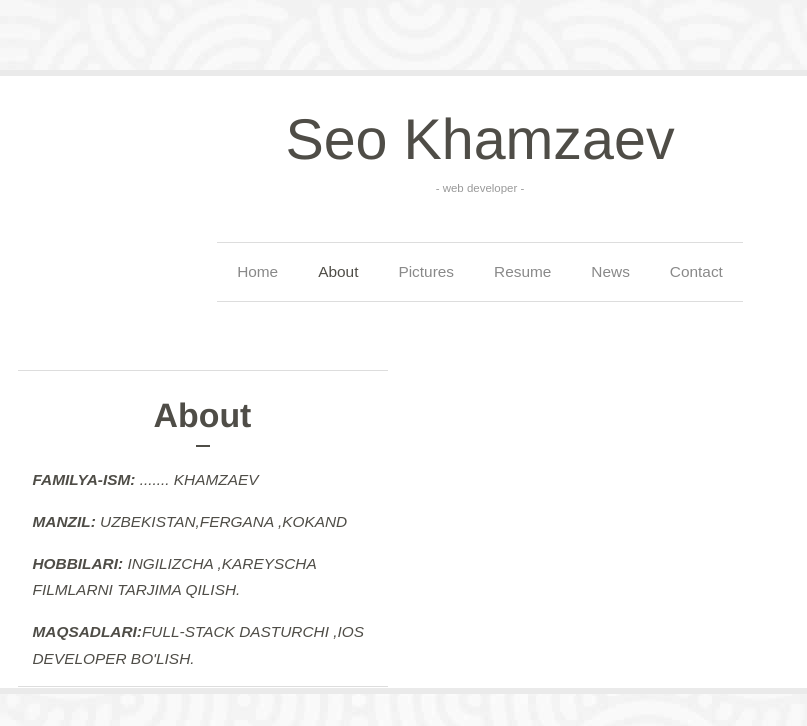
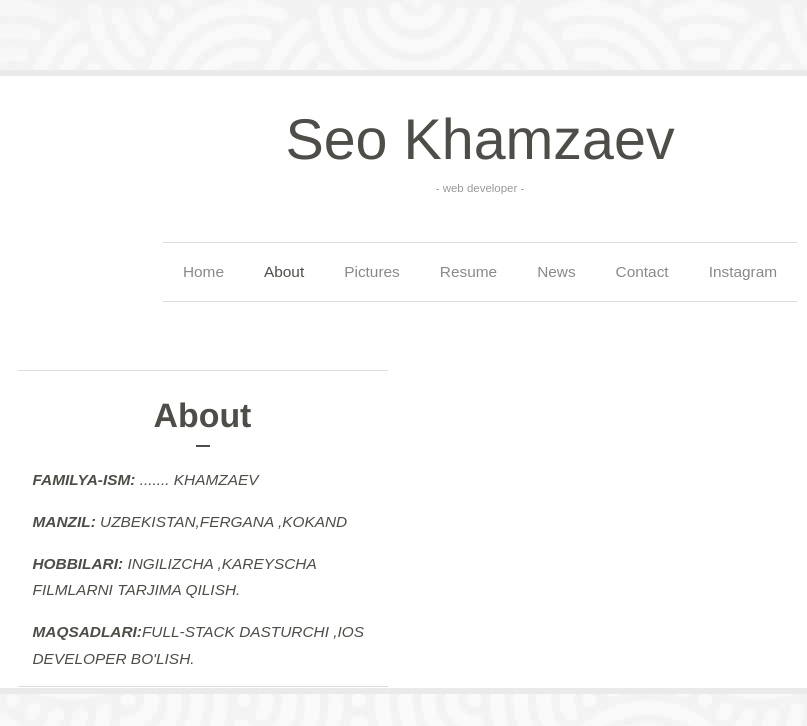
Before and after one commit to seench/SeoKhamzaev, a plain HTML site: page about.html in a window 1280 px wide. Shown: the whole page, without its empty margins (160-967 px from the left). Drawn offline with Linux system fonts and the light colour scheme; a web font is replaced by a local one.

Commit message:
Update about.html
Signed-off-by: seench <76238717+seench@users.noreply.github.com>

```diff
--- a/about.html
+++ b/about.html
@@ -74,6 +74,9 @@
                         <li>
                             <a href="contact.html">Contact</a>
                         </li>
+                     <li>
+                            <a href="https://instagram.com/seo.rs">instagram</a>
+                        </li>
                     </ul>
                 </div>
                 <!-- /navbar-collapse -->
```
